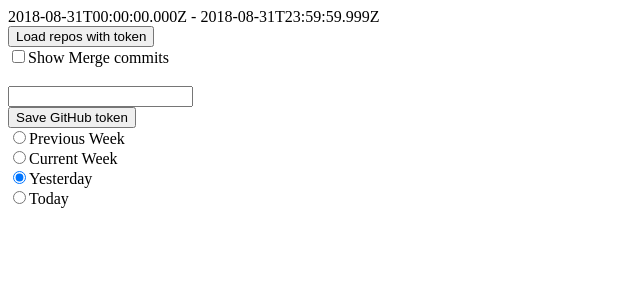
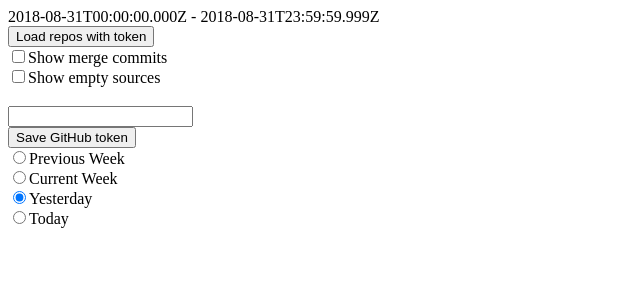
Before and after one commit to diceRollSix/my-daily-commits, a Vue app: page / in a window 1280 px wide. Shown: the top 300 px of the page, without its empty margins (0-640 px from the left). Built offline with nearby package versions, Linux system fonts and the light colour scheme.

Commit message:
show/hide empty branches & pull requests

```diff
--- a/src/components/DisplaySettings.vue
+++ b/src/components/DisplaySettings.vue
@@ -1,7 +1,13 @@
 <template>
     <div>
-        <input type="checkbox" id="show_merge_commits" v-model="showMergeCommits">
-        <label for="show_merge_commits">Show Merge commits</label>
+        <div>
+            <input type="checkbox" id="show_merge_commits" v-model="showMergeCommits">
+            <label for="show_merge_commits">Show merge commits</label>
+        </div>
+        <div>
+            <input type="checkbox" id="show_empty_sources" v-model="showEmptySources">
+            <label for="show_empty_sources">Show empty sources</label>
+        </div>
     </div>
 </template>
 
@@ -16,6 +22,14 @@
                 set(value) {
                     this.$store.dispatch('saveShowMergeCommits', value)
                 }
+            },
+            showEmptySources: {
+                get() {
+                    return this.$store.state.showEmptySources
+                },
+                set(value) {
+                    this.$store.dispatch('saveShowEmptySources', value)
+                }
             }
         },
     }
--- a/src/components/Ropositories.vue
+++ b/src/components/Ropositories.vue
@@ -6,20 +6,27 @@
         >{{ repo.name }}
             <div
                     v-for="branch in repo.branches"
+                    v-show="showSource(branch)"
                     class="branch"
             >{{ branch.name }}
                 <div
                         v-for="commit in branch.commits"
                         v-show="showCommit(commit.message)"
+
                         class="commit"
                 >{{ commit.date }} {{ commit.message }}
                 </div>
             </div>
 
 
-            <div class="pull_request_title">PullRequests</div>
+            <div
+                    v-show="showPullRequestsTitle(repo.pullRequests)"
+                    class="pull_request_title"
+            >PullRequests
+            </div>
             <div
                     v-for="pullRequest in repo.pullRequests"
+                    v-show="showSource(pullRequest)"
                     class="pull_request"
             >{{ pullRequest.title }}
                 <div
@@ -46,12 +53,42 @@
             showMergeCommits: function () {
                 return this.$store.state.showMergeCommits;
             },
+            showEmptySources: function () {
+                return this.$store.state.showEmptySources;
+            },
         },
         methods: {
             ...mapActions(['loadUser']),
             showCommit: function (message) {
                 return this.showMergeCommits || (message.indexOf('Merge branch') !== 0);
-            }
+            },
+            showSource: function (source) {
+                if (!source.hasOwnProperty('commits')) {
+                    return true;
+                }
+
+                return this.showEmptySources || (source.commits.length !== 0);
+            },
+            showPullRequestsTitle: function (pullRequests) {
+                if (this.showEmptySources) {
+                    return true;
+                }
+
+                let show = false;
+
+                for (let key in pullRequests) {
+                    if (!pullRequests.hasOwnProperty(key)) {
+                        continue;
+                    }
+
+                    if (pullRequests[key].commits.length !== 0) {
+                        show = true;
+                        break;
+                    }
+                }
+
+                return show;
+            },
         }
     }
 </script>
--- a/src/store.js
+++ b/src/store.js
@@ -14,6 +14,7 @@ export default new Vuex.Store({
         dateType: '3',
 
         showMergeCommits: false,
+        showEmptySources: false,
     },
     mutations: {
         saveToken(state, token) {
@@ -24,6 +25,9 @@ export default new Vuex.Store({
         },
         saveShowMergeCommits(state, showMergeCommits) {
             state.showMergeCommits = showMergeCommits;
+        },
+        saveShowEmptySources(state, showEmptySources) {
+            state.showEmptySources = showEmptySources;
         },
         setUser(state, userData) {
             if (userData.hasOwnProperty('login')) {
@@ -140,6 +144,9 @@ export default new Vuex.Store({
         },
         saveShowMergeCommits({commit}, showMergeCommits) {
             return commit('saveShowMergeCommits', showMergeCommits);
+        },
+        saveShowEmptySources({commit}, showEmptySources) {
+            return commit('saveShowEmptySources', showEmptySources);
         },
         //TODO каждое действие сделать атомарной загрузкой
         //создать действие из цепочки действий
@@ -386,7 +393,7 @@ export default new Vuex.Store({
     },
     plugins: [
         createPersistedState({
-            paths: ['token', 'dateType', 'showMergeCommits']
+            paths: ['token', 'dateType', 'showMergeCommits', 'showEmptySources']
         })
     ]
 })
```
